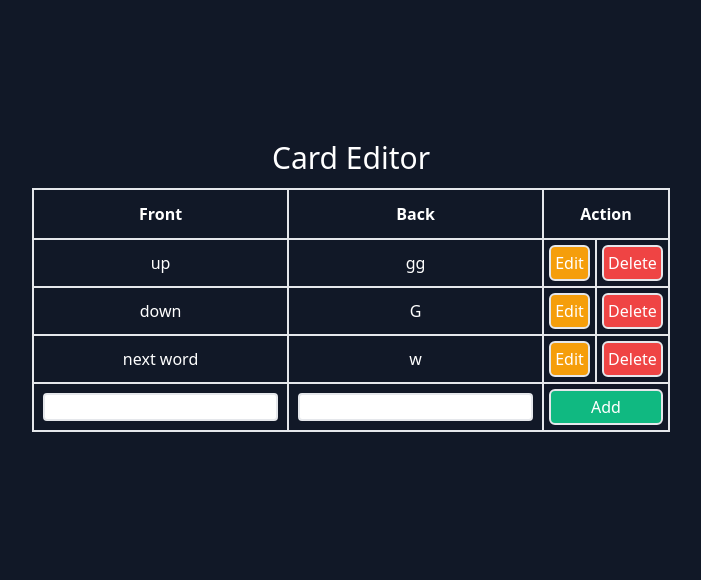
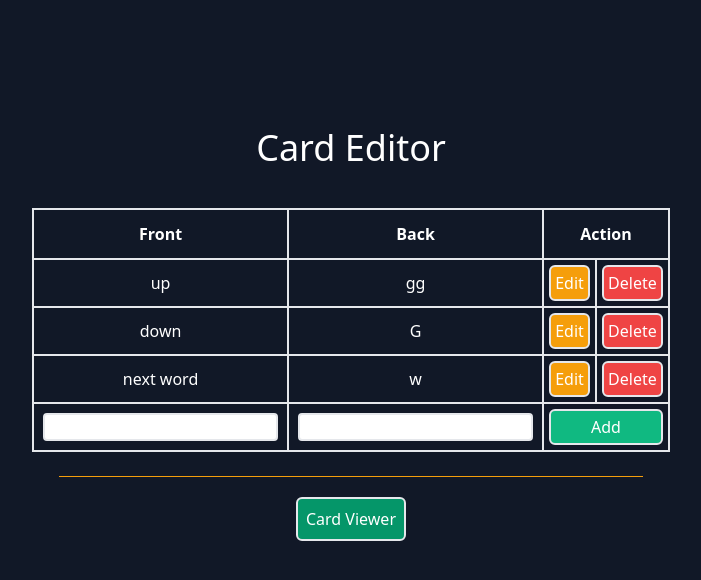
Before and after one commit to pietow/react-router, a React (Create React App) app: page /editor in a window 1280 px wide. Shown: the top 580 px of the page, without its empty margins (289-990 px from the left). Built offline with nearby package versions, Linux system fonts and the light colour scheme.

Commit message:
some styling

```diff
--- a/public/index.html
+++ b/public/index.html
@@ -26,7 +26,7 @@
     -->
     <title>React App</title>
   </head>
-  <body class="">
+  <body class="bg-gray-900">
     <noscript>You need to enable JavaScript to run this app.</noscript>
     <div id="root"></div>
     <!--
--- a/src/App.js
+++ b/src/App.js
@@ -7,6 +7,7 @@ import React, { useState } from 'react'
 
 import Editor from './routes/Editor'
 import Input from './routes/Input'
+import View from './routes/View';
 
 function App() {
     const [cards, setCards] = useState([
@@ -42,7 +43,7 @@ function App() {
                         />
                     }
                 ></Route>
-                {/* <Route path="/view" element={View}></Route> */}
+                <Route path="/view" element={<View cards={cards}/>}></Route>
                 <Route
                     path="*"
                     element={
--- a/src/routes/Editor.js
+++ b/src/routes/Editor.js
@@ -1,6 +1,9 @@
-import React, { useState } from "react"
+/** @format */
 
-import Edit from "./Edit"
+import React, { useState } from 'react'
+import { Link } from 'react-router-dom'
+
+import Edit from './Edit'
 
 function Editor({ cards, deleteCard, editCard, inputField }) {
     const [isOpen, setIsOpen] = useState(false)
@@ -10,8 +13,8 @@ function Editor({ cards, deleteCard, editCard, inputField }) {
         setCardId(id)
     }
     return (
-        <div>
-            <h1 className="m-3 text-3xl">Card Editor</h1>
+        <div className="h-screen">
+            <h1 className="mb-10 text-4xl">Card Editor</h1>
             <table className="border-2">
                 <thead>
                     <tr className="border-2">
@@ -54,6 +57,16 @@ function Editor({ cards, deleteCard, editCard, inputField }) {
                 </tbody>
                 {inputField}
             </table>
+
+            <div className="mx-auto w-11/12 grid grid-cols-1 divide-y divide-yellow-500">
+                <div className="m-3"></div>
+                <Link to="/view">
+                    <button className="p-2 m-5 bg-green-600 border-2 rounded-md">
+                        Card Viewer
+                    </button>
+                </Link>
+            </div>
+
             <Edit
                 isOpen={isOpen}
                 setIsOpen={setIsOpen}
--- /dev/null
+++ b/src/routes/View.js
@@ -0,0 +1,11 @@
+const View = ({cards}) => {
+
+    return (
+        <div>
+            <h1>Cards Viewer</h1>
+            {Object.keys(cards[0])}
+        </div>
+           )
+}
+
+export default View
```
Also changed, not shown: 1 other file (tests, documents, lock files or other folders).
